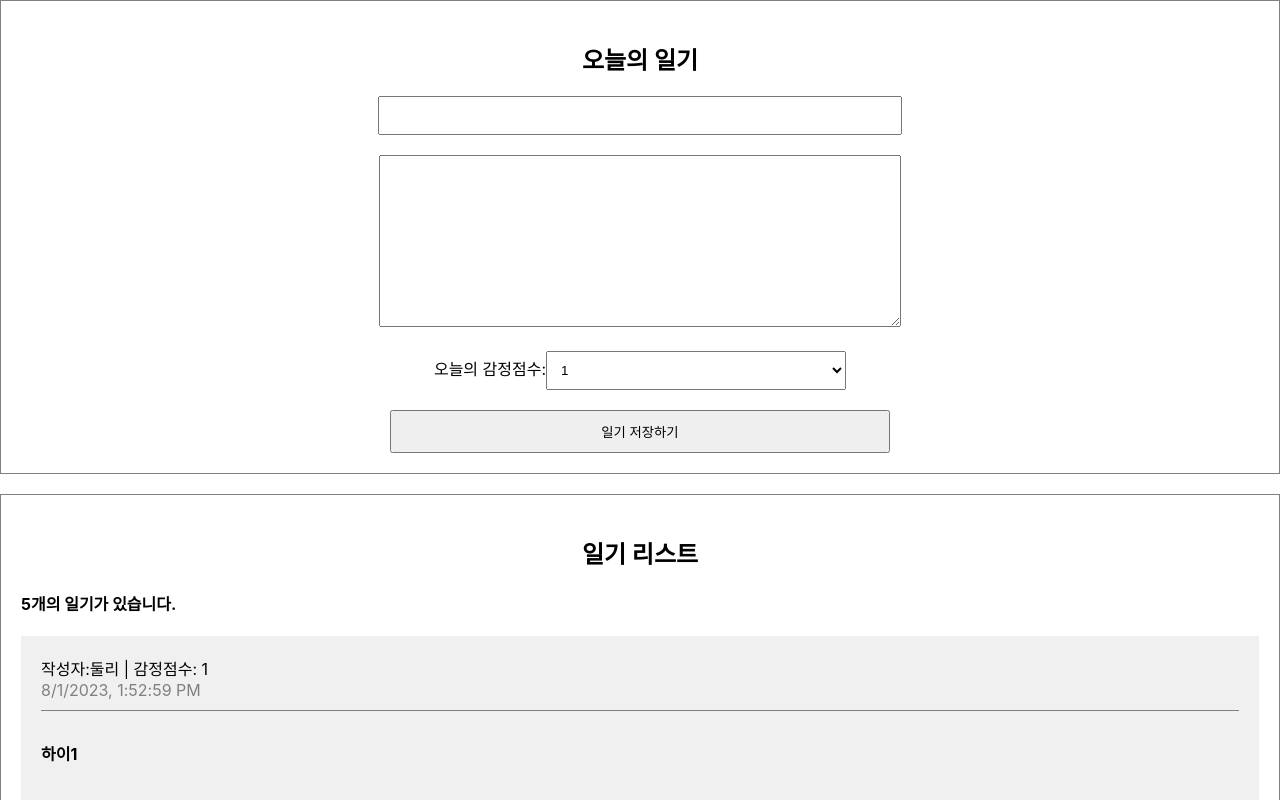
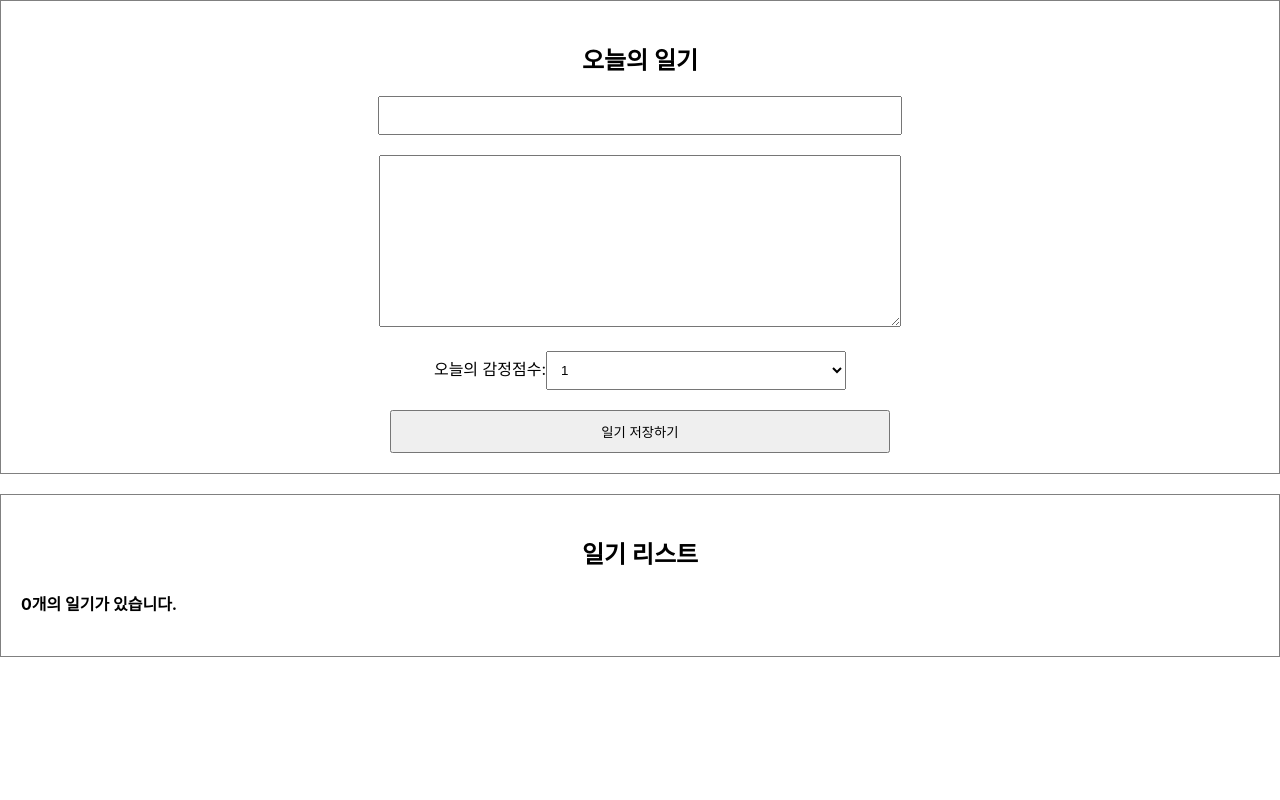
Before and after one commit to Yoonyesol/simple_diary, a React (Create React App) app: page / in a window 1280 px wide. Shown: the top 800 px of the page. Built offline with nearby package versions, Linux system fonts and the light colour scheme; the HTML template or start-up script is replaced by a standard one.

Commit message:
App.js -> diaryEditor 컴포넌트: 데이터 추가하기

```diff
--- a/src/App.js
+++ b/src/App.js
@@ -1,50 +1,65 @@
+import { useRef, useState } from 'react';
 import './App.css';
 import DiaryEditor from './DiaryEditor';
 import DiaryList from './DiaryList';
 
-const dummyList = [
-  {
-    id: 1,
-    author: "둘리",
-    content: "하이1",
-    emotion: 1,
-    created_date: new Date().getTime()  //현재 시간을 ms로 반환
-  },
-  {
-    id: 2,
-    author: "또치",
-    content: "하이13",
-    emotion: 5,
-    created_date: new Date().getTime()
-  },
-  {
-    id: 3,
-    author: "마이콜",
-    content: "하이1543",
-    emotion: 4,
-    created_date: new Date().getTime()
-  },
-  {
-    id: 4,
-    author: "희동이",
-    content: "하이13242",
-    emotion: 5,
-    created_date: new Date().getTime()
-  },
-  {
-    id: 5,
-    author: "고길동",
-    content: "하이13424",
-    emotion: 3,
-    created_date: new Date().getTime()
-  },
-]
+// const dummyList = [
+//   {
+//     id: 1,
+//     author: "둘리",
+//     content: "하이1",
+//     emotion: 1,
+//     created_date: new Date().getTime()  //현재 시간을 ms로 반환
+//   },
+//   {
+//     id: 2,
+//     author: "또치",
+//     content: "하이13",
+//     emotion: 5,
+//     created_date: new Date().getTime()
+//   },
+//   {
+//     id: 3,
+//     author: "마이콜",
+//     content: "하이1543",
+//     emotion: 4,
+//     created_date: new Date().getTime()
+//   },
+//   {
+//     id: 4,
+//     author: "희동이",
+//     content: "하이13242",
+//     emotion: 5,
+//     created_date: new Date().getTime()
+//   },
+//   {
+//     id: 5,
+//     author: "고길동",
+//     content: "하이13424",
+//     emotion: 3,
+//     created_date: new Date().getTime()
+//   },
+// ]
 
 function App() {
+  const [data, setData] = useState([]); //일기 데이터 배열, 배열을 관리할 변수
+
+  const dataId = useRef(0); //일기 id
+
+  //새로운 일기를 추가하는 함수
+  const onCreate = (author, content, emotion) => {  //setData를 통해, 작성된 일기데이터를 data에 업데이트
+    const created_date = new Date().getTime();
+    const newItem = { //새로운 일기 data로 추가되어야 하는 요소
+      author, content, emotion, created_date,
+      id: dataId.current
+    }
+    dataId.current += 1;  //매번 1씩 id 증가
+    setData([newItem, ...data]) //기존 아이템에 새로운 아이템을 추가
+  }
   return (
     <div className="App">
-      <DiaryEditor />
-      <DiaryList diaryList={dummyList} />
+      <DiaryEditor onCreate={onCreate} />
+      <DiaryList diaryList={data} />
     </div>
   );
 }
--- a/src/DiaryEditor.js
+++ b/src/DiaryEditor.js
@@ -1,6 +1,6 @@
 import { useState, useRef } from "react";
 
-const DiaryEditor = () => {
+const DiaryEditor = ({onCreate}) => {
   const authorInput = useRef(); //html dom요소에 접근
   const contentInput = useRef();
   const [state, setState] = useState({
@@ -26,7 +26,15 @@
       contentInput.current.focus();
       return; //종료
     }
+
+    //onCreate 함수를 호출해 현재 form의 저자, 컨텐츠, 감정을 인자로 전달
+    onCreate(state.author, state.content, state.emotion);
     alert("저장 성공!");
+    setState({  //컴포넌트의 state(입력폼) 초기화
+      author: "",
+      content: "",
+      emotion: 1
+    })
   }
 
   return (
```
